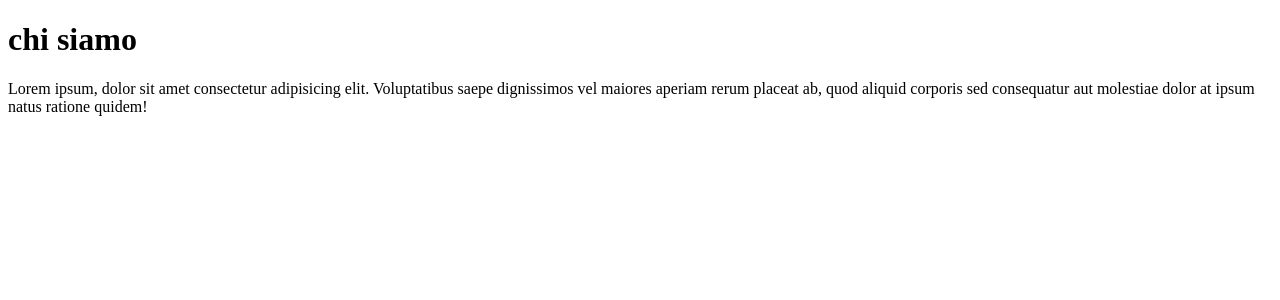
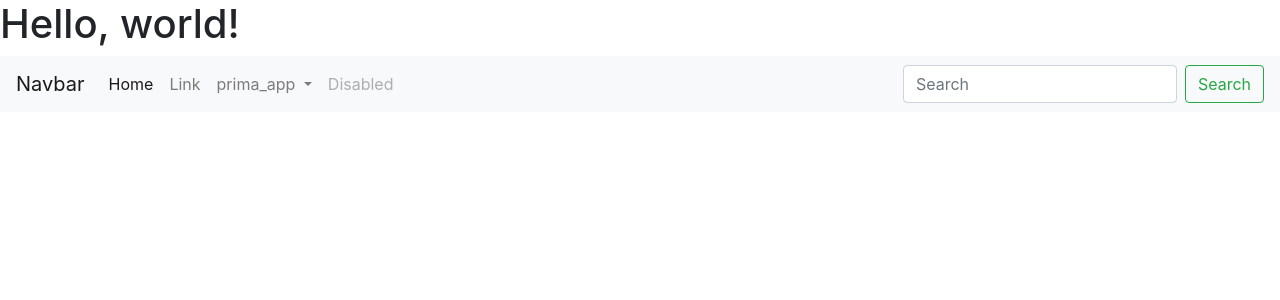
Before and after one commit to aledilo1/jango-di-lorenzo-alessandro, a Django app: page /chi_siamo in a window 1280 px wide. Shown: the top 300 px of the page. Run offline with Django 3.2, Linux system fonts and the light colour scheme.

Commit message:
commit livello 10

```diff
--- a/prima_app/templates/chi_siamo.html
+++ b/prima_app/templates/chi_siamo.html
@@ -7,8 +7,12 @@
     <title>chi siamo </title>
 </head>
 <body>
-    <h1>chi siamo </h1>
-   <p>Lorem ipsum, dolor sit amet consectetur adipisicing elit. Voluptatibus saepe dignissimos vel maiores aperiam rerum placeat ab, quod aliquid corporis sed consequatur aut molestiae dolor at ipsum natus ratione quidem!
-</p>
+{% extends "base.html"%}
+{%block title%}{{block.super}}|chi siamo{%endblock title%}
+{%block content%}
+{%endblock content%}
+<h1>chi siamo </h1>
+<p>Lorem ipsum, dolor sit amet consectetur adipisicing elit. Voluptatibus saepe dignissimos vel maiores aperiam rerum placeat ab, quod aliquid corporis sed consequatur aut molestiae dolor at ipsum natus ratione quidem!</p>
+
 </body>
 </html>
--- a/prima_app/templates/homepage.html
+++ b/prima_app/templates/homepage.html
@@ -7,6 +7,10 @@
     <title>homepage</title>
 </head>
 <body>
+{% extends "base.html"%}
+{%block title%}{{block.super}}|chi siamo{%endblock title%}
+{%block content%}
+{%endblock content%}
     <h1>Benvenuto</h1>
 </body>
 </html>
--- a/prima_app/templates/index.html
+++ b/prima_app/templates/index.html
@@ -7,6 +7,10 @@
     <title>Index</title>
 </head>
 <body>
+{% extends "base.html"%}
+{%block title%}{{block.super}}|chi siamo{%endblock title%}
+{%block content%}
+{%endblock content%}
     <ol>
         <li><a href="{% url 'prima_app:homepage'%}">Home page benvenuto</a></li>
         <li><a href="{% url 'prima_app:welcome'%}">Welcome</a></li>
--- a/prima_app/templates/lista.html
+++ b/prima_app/templates/lista.html
@@ -7,6 +7,10 @@
     <title>lista</title>
 </head>
 <body>
+{% extends "base.html"%}
+{%block title%}{{block.super}}|chi siamo{%endblock title%}
+{%block content%}
+{%endblock content%}
     <ol>
         <li>primo</li>
         <li>secondo</li>
--- a/prima_app/templates/variabili.html
+++ b/prima_app/templates/variabili.html
@@ -7,6 +7,10 @@
     <title>variabili</title>
 </head>
 <body>
+{% extends "base.html"%}
+{%block title%}{{block.super}}|chi siamo{%endblock title%}
+{%block content%}
+{%endblock content%}
     <lo>
         <li>{{var1}}</li>
         <li>{{var2}}</li>
--- a/prima_app/templates/welcome.html
+++ b/prima_app/templates/welcome.html
@@ -7,6 +7,10 @@
     <title>Welcome</title>
 </head>
 <body>
+{% extends "base.html"%}
+{%block title%}{{block.super}}|chi siamo{%endblock title%}
+{%block content%}
+{%endblock content%}
     <h1>welcome</h1>
 </body>
 </html>
--- a/primo_progetto/settings.py
+++ b/primo_progetto/settings.py
@@ -58,7 +58,7 @@ ROOT_URLCONF = 'primo_progetto.urls'
 TEMPLATES = [
     {
         'BACKEND': 'django.template.backends.django.DjangoTemplates',
-        'DIRS': [os.path.join(BASE_DIR, 'prima_app/templates'),os.path.join(BASE_DIR, 'seconda_app/templates')],
+        'DIRS': [os.path.join(BASE_DIR, 'prima_app/templates'),os.path.join(BASE_DIR, 'seconda_app/templates'),os.path.join(BASE_DIR, 'templates')],
         'APP_DIRS': True,
         'OPTIONS': {
             'context_processors': [
--- a/seconda_app/templates/es_for.html
+++ b/seconda_app/templates/es_for.html
@@ -7,6 +7,10 @@
     <title>Document</title>
 </head>
 <body>
+{% extends "base.html"%}
+{%block title%}{{block.super}}|chi siamo{%endblock title%}
+{%block content%}
+{%endblock content%}
     cicla una sequenza usando <b>forloop.counter</b>
     <br/>
     {% for x in list2 %}
--- a/seconda_app/templates/es_if.html
+++ b/seconda_app/templates/es_if.html
@@ -7,6 +7,10 @@
     <title>Document</title>
 </head>
 <body>
+{% extends "base.html"%}
+{%block title%}{{block.super}}|chi siamo{%endblock title%}
+{%block content%}
+{%endblock content%}
     <b>var1 = {{ var1 }}</b> <br/>
     <b>var2 = {{ var2 }}</b> <br/>
     <b>var3 = {{ var3 }}</b> <br/>
--- a/seconda_app/templates/if_else_elif.html
+++ b/seconda_app/templates/if_else_elif.html
@@ -26,6 +26,10 @@
     <title>Document</title>
 </head>
 <body>
+{% extends "base.html"%}
+{%block title%}{{block.super}}|chi siamo{%endblock title%}
+{%block content%}
+{%endblock content%}
     <b>var1 = {{ var1 }}</b><br/>
     <b>var2 = {{ var2 }}</b><br/>
     <b>var3 = {{ var3 }}</b><br/>
--- /dev/null
+++ b/templates/base.html
@@ -0,0 +1,71 @@
+<!doctype html>
+ {% load static %}
+<html lang="en">
+  <head>
+    <!-- Required meta tags -->
+    <meta charset="utf-8">
+    <meta name="viewport" content="width=device-width, initial-scale=1, shrink-to-fit=no">
+
+    <!-- Bootstrap CSS -->
+    <link rel="stylesheet" href="https://cdn.jsdelivr.net/npm/bootstrap@4.5.3/dist/css/bootstrap.min.css" integrity="sha384-TX8t27EcRE3e/ihU7zmQxVncDAy5uIKz4rEkgIXeMed4M0jlfIDPvg6uqKI2xXr2" crossorigin="anonymous">
+
+     <title>{% block title %} {% endblock title %}</title>
+  </head>
+  <body>
+    <h1>Hello, world!</h1>
+
+    <!-- Optional JavaScript; choose one of the two! -->
+
+    <!-- Option 1: jQuery and Bootstrap Bundle (includes Popper) -->
+    <script src="https://code.jquery.com/jquery-3.5.1.slim.min.js" integrity="sha384-DfXdz2htPH0lsSSs5nCTpuj/zy4C+OGpamoFVy38MVBnE+IbbVYUew+OrCXaRkfj" crossorigin="anonymous"></script>
+    <script src="https://cdn.jsdelivr.net/npm/bootstrap@4.5.3/dist/js/bootstrap.bundle.min.js" integrity="sha384-ho+j7jyWK8fNQe+A12Hb8AhRq26LrZ/JpcUGGOn+Y7RsweNrtN/tE3MoK7ZeZDyx" crossorigin="anonymous"></script>
+
+    <!-- Option 2: jQuery, Popper.js, and Bootstrap JS
+    <script src="https://code.jquery.com/jquery-3.5.1.slim.min.js" integrity="sha384-DfXdz2htPH0lsSSs5nCTpuj/zy4C+OGpamoFVy38MVBnE+IbbVYUew+OrCXaRkfj" crossorigin="anonymous"></script>
+    <script src="https://cdn.jsdelivr.net/npm/popper.js@1.16.1/dist/umd/popper.min.js" integrity="sha384-9/reFTGAW83EW2RDu2S0VKaIzap3H66lZH81PoYlFhbGU+6BZp6G7niu735Sk7lN" crossorigin="anonymous"></script>
+    <script src="https://cdn.jsdelivr.net/npm/bootstrap@4.5.3/dist/js/bootstrap.min.js" integrity="sha384-w1Q4orYjBQndcko6MimVbzY0tgp4pWB4lZ7lr30WKz0vr/aWKhXdBNmNb5D92v7s" crossorigin="anonymous"></script>
+    -->
+
+    <nav class="navbar navbar-expand-lg navbar-light bg-light">
+  <a class="navbar-brand" href="prima_app">Navbar</a>
+  <button class="navbar-toggler" type="button" data-toggle="collapse" data-target="#navbarSupportedContent" aria-controls="navbarSupportedContent" aria-expanded="false" aria-label="Toggle navigation">
+    <span class="navbar-toggler-icon"></span>
+  </button>
+
+  <div class="collapse navbar-collapse" id="navbarSupportedContent">
+    <ul class="navbar-nav mr-auto">
+      <li class="nav-item active">
+        <a class="nav-link" href="#">Home <span class="sr-only">(current)</span></a>
+      </li>
+      <li class="nav-item">
+        <a class="nav-link" href="#">Link</a>
+      </li>
+      <li class="nav-item dropdown">
+        <a class="nav-link dropdown-toggle" href="#" id="navbarDropdown" role="button" data-toggle="dropdown" aria-haspopup="true" aria-expanded="false">
+          prima_app
+        </a>
+        <div class="dropdown-menu" aria-labelledby="navbarDropdown">
+          <a class="dropdown-item" href="#">Action</a>
+          <a class="dropdown-item" href="#">Another action</a>
+          <div class="dropdown-divider"></div>
+          <a class="dropdown-item" href="#">Something else here</a>
+        </div>
+         <div class="dropdown-menu" aria-labelledby="navbarDropdown">
+          <a class="dropdown-item" href="#">Action</a>
+          <a class="dropdown-item" href="#">Another action</a>
+          <div class="dropdown-divider"></div>
+          <a class="dropdown-item" href="#">Something else here</a>
+        </div>
+      </li>
+      <li class="nav-item">
+        <a class="nav-link disabled" href="#" tabindex="-1" aria-disabled="true">Disabled</a>
+      </li>
+    </ul>
+    <form class="form-inline my-2 my-lg-0">
+      <input class="form-control mr-sm-2" type="search" placeholder="Search" aria-label="Search">
+      <button class="btn btn-outline-success my-2 my-sm-0" type="submit">Search</button>
+    </form>
+  </div>
+</nav>
+  </body>
+</html>
```
